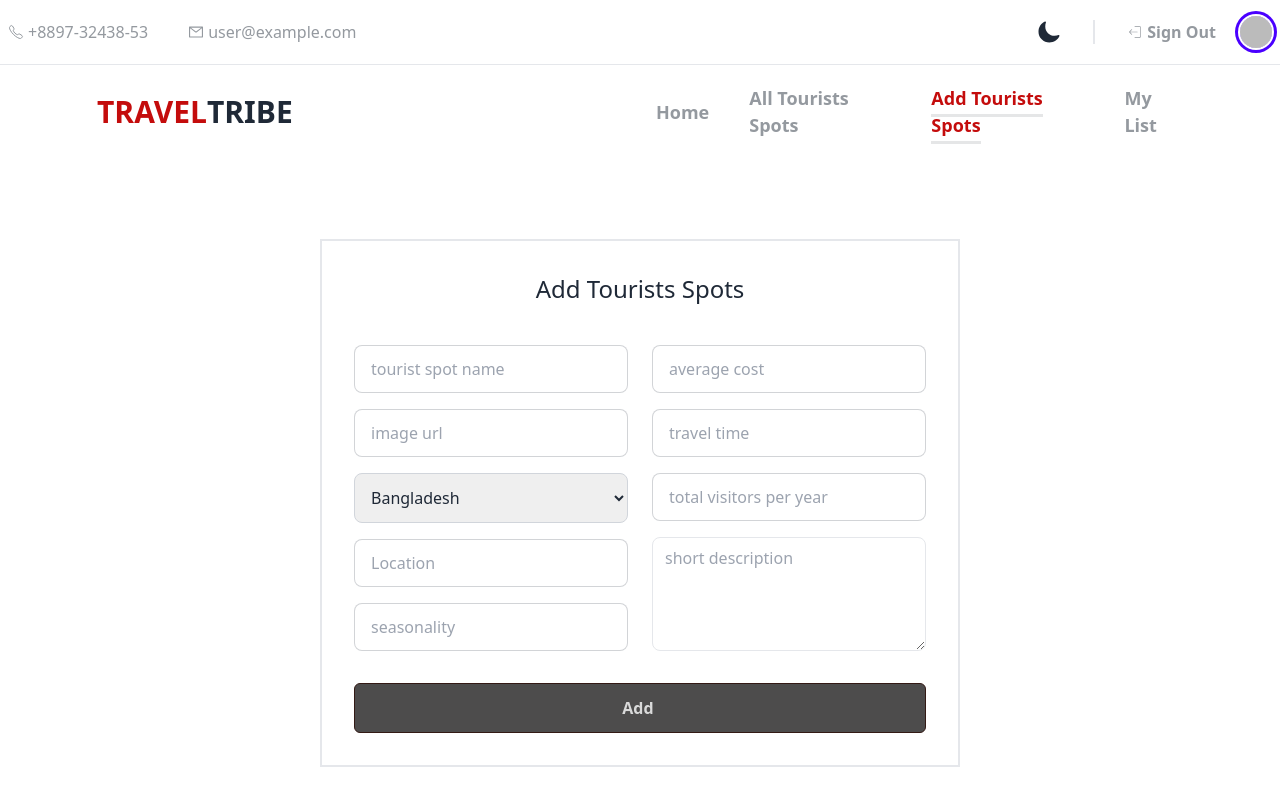
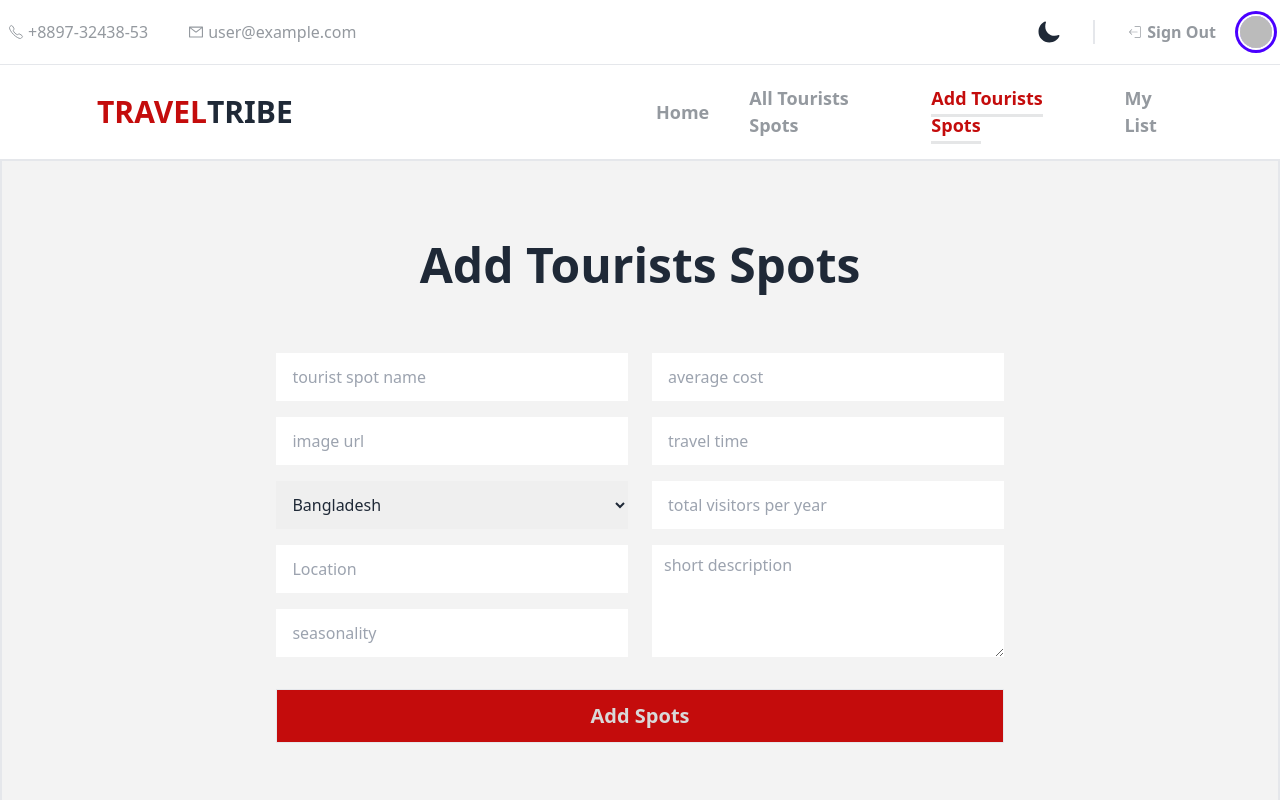
Before and after one commit to arifraj9911/tourism-management-client, a React (Vite) app: page /add-tourist-spot in a window 1280 px wide. Shown: the top 800 px of the page. Built offline with nearby package versions, Linux system fonts and the light colour scheme; no server answers; sample sign-in values are in the browser's storage.

Commit message:
add tourist spot design added

```diff
--- a/src/Pages/AddTouristsSpots/AddTouristsSpots.jsx
+++ b/src/Pages/AddTouristsSpots/AddTouristsSpots.jsx
@@ -33,38 +33,40 @@ const AddTouristsSpots = () => {
 
     console.log(tourist_spot_info);
 
-    fetch('http://localhost:5000/tourist-spots',{
-        method:"POST",
-        headers:{
-            'content-type':'application/json'
-        },
-        body:JSON.stringify(tourist_spot_info)
+    fetch("http://localhost:5000/tourist-spots", {
+      method: "POST",
+      headers: {
+        "content-type": "application/json",
+      },
+      body: JSON.stringify(tourist_spot_info),
     })
-    .then(res=>res.json())
-    .then(data=>{
-        console.log(data)
-        if(data.insertedId){
-            alert('data successfully added')
+      .then((res) => res.json())
+      .then((data) => {
+        console.log(data);
+        if (data.insertedId) {
+          alert("data successfully added");
         }
-    })
+      });
   };
   return (
-    <div className="w-1/2 p-8  mx-auto my-20 border-2">
-      <h2 className="text-2xl mb-10 text-center">Add Tourists Spots</h2>
-      <form onSubmit={handleAddForm}>
+    <div className=" p-8 bg-[#F3F3F3]  mx-auto py-20 border-2">
+      <h2 className="text-5xl mb-16 text-center font-bold">
+        Add Tourists Spots
+      </h2>
+      <form className="w-3/5 mx-auto" onSubmit={handleAddForm}>
         <div className=" flex justify-center gap-6 ">
           <div className="flex flex-col gap-4 w-full">
             <input
               type="text"
               name="spot_name"
               placeholder="tourist spot name"
-              className="input input-bordered w-full"
+              className="input input-bordered border-none focus:outline-none rounded-none w-full"
             />
             <input
               type="text"
               name="image"
               placeholder="image url"
-              className="input input-bordered w-full"
+              className="input input-bordered border-none focus:outline-none rounded-none w-full"
             />
             {/* <input
               type="text"
@@ -72,7 +74,11 @@ const AddTouristsSpots = () => {
               placeholder="country name"
               className="input input-bordered w-full"
             /> */}
-            <select className="border px-3 py-3 w-full  rounded-lg border-gray-300" name="country_name" id="">
+            <select
+              className="border-none px-3 py-3 w-full outline-none  rounded-none "
+              name="country_name"
+              id=""
+            >
               <option value="Bangladesh">Bangladesh</option>
               <option value="Thailand">Thailand</option>
               <option value="Malaysia">Malaysia</option>
@@ -83,13 +89,13 @@ const AddTouristsSpots = () => {
               type="text"
               name="location"
               placeholder="Location"
-              className="input input-bordered w-full"
+              className="input input-bordered border-none focus:outline-none rounded-none w-full"
             />
             <input
               type="text"
               name="season"
               placeholder="seasonality"
-              className="input input-bordered w-full"
+              className="input input-bordered border-none focus:outline-none rounded-none w-full"
             />
           </div>
           <div className="flex flex-col gap-4 w-full">
@@ -97,19 +103,19 @@ const AddTouristsSpots = () => {
               type="number"
               name="avg_cost"
               placeholder="average cost"
-              className="input input-bordered w-full"
+              className="input input-bordered border-none focus:outline-none rounded-none w-full"
             />
             <input
               type="text"
               name="travel_time"
               placeholder="travel time"
-              className="input input-bordered w-full"
+              className="input input-bordered border-none focus:outline-none rounded-none w-full"
             />
             <input
               type="number"
               name="visitor"
               placeholder="total visitors per year"
-              className="input input-bordered w-full"
+              className="input input-bordered focus:outline-none border-none rounded-none w-full"
             />
             <textarea
               name="description"
@@ -117,15 +123,15 @@ const AddTouristsSpots = () => {
               placeholder="short description"
               cols="20"
               rows="4"
-              className="border rounded-lg px-3 py-2 w-full"
+              className="border-none px-3 rounded-none outline-none py-2 w-full"
             ></textarea>
           </div>
         </div>
         <div>
           <input
             type="submit"
-            value="Add "
-            className="bg-[#4d4c4c] text-[#d9d9d9] w-full border border-[#331A15] p-3 rounded-md mt-8 font-bold"
+            value="Add Spots"
+            className="bg-[#C40C0C] text-xl text-[#d9d9d9] w-full border  p-3  mt-8 font-bold"
           />
         </div>
       </form>
```
